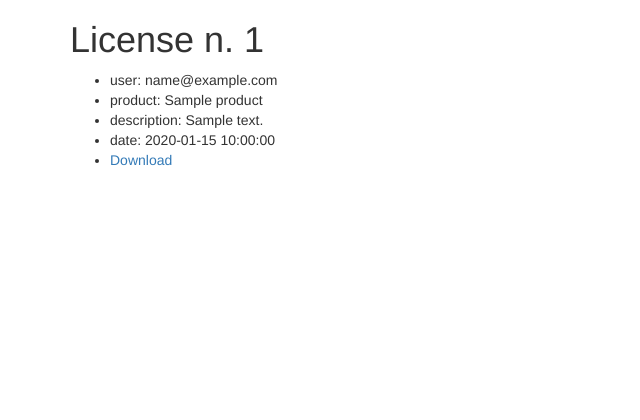
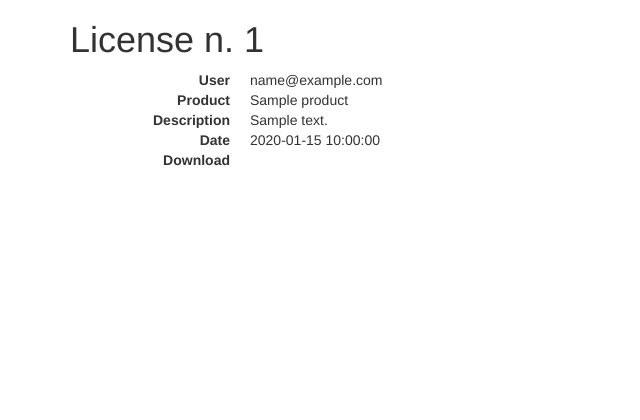
Before and after one commit to avalentino/slim, a Flask app: template areweblic/templates/license.html in a window 1280 px wide. Shown: the top 420 px of the page, without its empty margins (0-640 px from the left). Run offline with Flask 2, Linux system fonts and the light colour scheme; tables that the repository leaves empty hold one stand-in row (values such as "Sample post"); the template is opened without the code that fills it: values that come from a table or form of the project are taken from there, most other values are stand-ins (such as "Sample title", 1, 10 or a date in 2020); some libraries are stand-ins or nearby versions.

Commit message:
Improve templates

```diff
--- a/areweblic/templates/license.html
+++ b/areweblic/templates/license.html
@@ -1,12 +1,22 @@
 {% extends "layout.html" %}
+{% from "bootstrap/utils.html" import form_button, icon %}
 
 {% block content %}
   <h1>License n. {{ lic.id }}</h1>
-  <ul>
-    <li>user: {{ user.email|default(lic.user_id) }}</li>
-    <li>product: {{ lic.product }}</li>
-    <li>description: {{ lic.description }}</li>
-    <li>date: {{ lic.request_date }}</li>
-    <li><a href="{{ url_for('download', lic_id=lic.id) }}">Download</a></li>
-  </ul>
+  <dl class="dl-horizontal">
+    <dt>User</dt>
+    <dd>{{ user.email|default(lic.user_id) }}</dd>
+
+    <dt>Product</dt>
+    <dd>{{ lic.product }}</dd>
+
+    <dt>Description</dt>
+    <dd>{{ lic.description }}</dd>
+
+    <dt>Date</dt>
+    <dd>{{ lic.request_date }}</dd>
+
+    <dt>Download</dt>
+    <dd>{{ form_button(url_for('download', lic_id=lic.id), icon('download-alt'), method='get') }}<dd>
+  </dl>
 {% endblock %}
--- a/areweblic/templates/licenses.html
+++ b/areweblic/templates/licenses.html
@@ -1,4 +1,5 @@
 {% extends "layout.html" %}
+{% from "bootstrap/utils.html" import form_button, icon %}
 
 {% block content %}
   <h1>{{ title|default('Licenses') }}</h1>
@@ -20,7 +21,7 @@
     <tbody>
     {% for item in pagination.items %}
       <tr>
-        <td><a href="{{ url_for('show_license', lic_id=item.id) }}">{{ item.id }}</a></td>
+        <td>{{ item.id }} {{ form_button(url_for('show_license', lic_id=item.id), icon('eye-open'), method='get') }}</td>
         {% if users %}
         <td>{{ users.get(item.user_id).email|default(item.user_id) }}</th>
         {% endif %}
@@ -34,5 +35,6 @@
   {{ render_pagination(pagination) }}
   {% else %}
   <p>No license found.</p>
+  <p>{{ form_button(url_for('new'), icon('upload') + ' New license request') }}</p>
   {% endif %}
 {% endblock %}
```
Also changed, not shown: areweblic/templates/index.html (+4 -4 lines).
